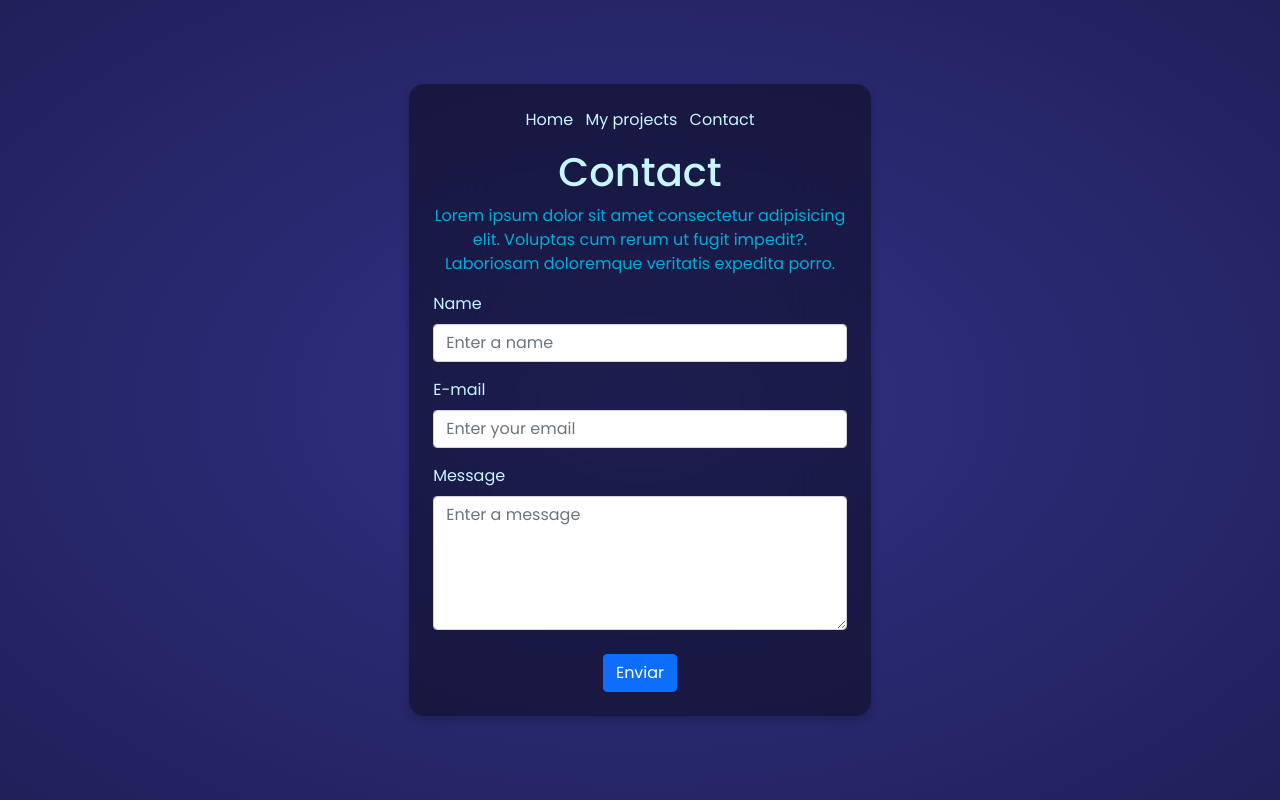
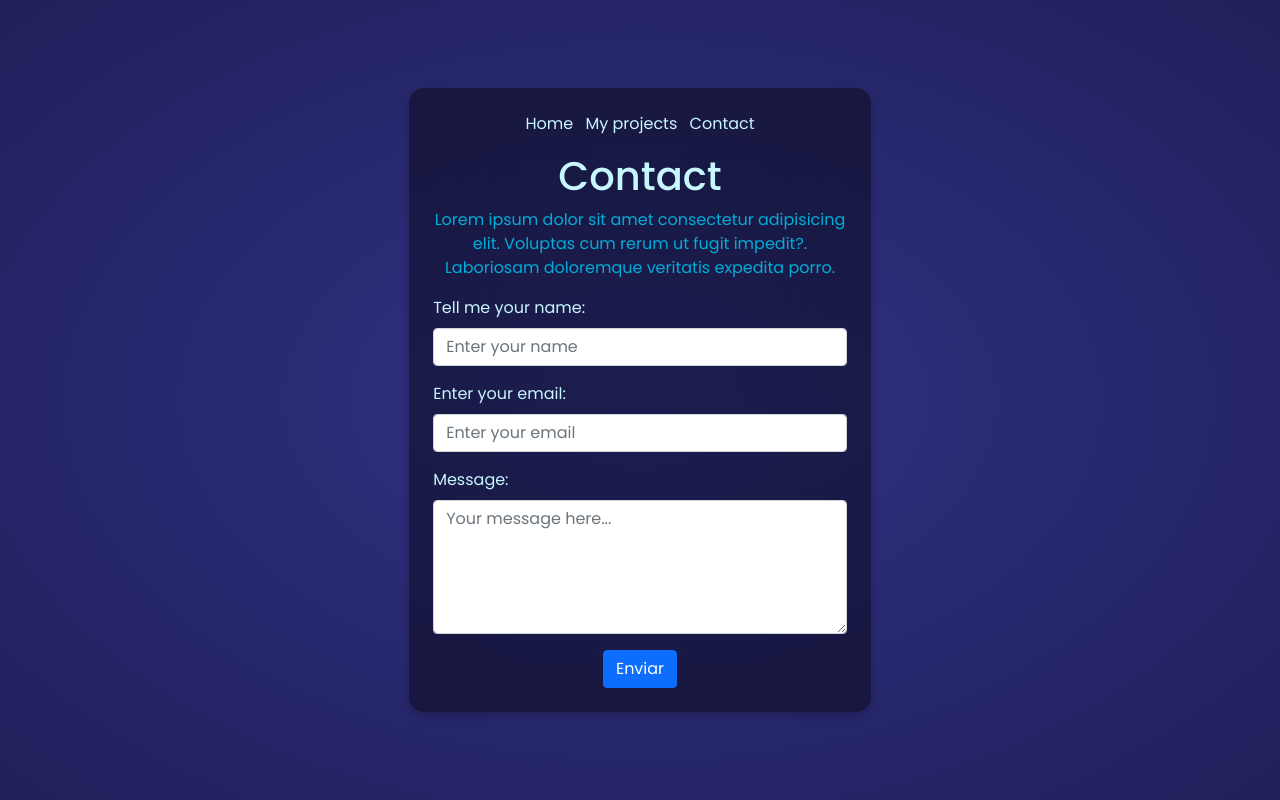
Before and after one commit to juanmarchant/WebPersonal, a Django app: page /contact/ in a window 1280 px wide. Run offline with Django 3.2, Linux system fonts and the light colour scheme.

Commit message:
Change Contact to CBV contact form and using send_email

```diff
--- /dev/null
+++ b/webpersonal/contact/forms.py
@@ -0,0 +1,6 @@
+from django import forms
+
+class ContactForm(forms.Form):
+    name = forms.CharField(label='Tell me your name', max_length=100)
+    email = forms.EmailField(label='Enter your email')
+    message = forms.CharField(label='Message', max_length=300)
--- a/webpersonal/contact/templates/contact/contact.html
+++ b/webpersonal/contact/templates/contact/contact.html
@@ -13,8 +13,8 @@
                 <p class="text-mediumblue">Lorem ipsum dolor sit amet consectetur adipisicing elit.
                 Voluptas cum rerum ut fugit impedit?. Laboriosam doloremque veritatis expedita porro.
             </div>
-            <form>
-                <div class="mb-3">
+            <form method='post'>{% csrf_token %}
+                {% comment %} <div class="mb-3">
                     <label class="form-label">Name</label>
                     <input type="text" placeholder="Enter a name" class="form-control">
 
@@ -28,12 +28,14 @@
                 <div class="mb-4">
                     <label class="form-label">Message</label>
                     <textarea class="form-control" placeholder="Enter a message" name="" id="" cols="30" rows="5"></textarea>
-                </div>
-
+                </div> {% endcomment %}
+                {{form}}
                 <div class="d-flex justify-content-center ">
                     <button type="submit" class="btn btn-primary">Enviar</button>
                 </div>
             </form>
+
+            {% comment %} {{form}} {% endcomment %}
         </div>
     </div>
 </div>
--- a/webpersonal/contact/views.py
+++ b/webpersonal/contact/views.py
@@ -1,6 +1,29 @@
-from django.shortcuts import render
-from django.views.generic.base import TemplateView
+from django import forms
+from .forms import ContactForm
+from django.views.generic.edit import FormView
+from django.core.mail import message, send_mail
+
+class ContactPageView(FormView):
+    template_name = 'contact/contact.html'
+    form_class = ContactForm
+    success_url = '/contact/' + '?ok'
 
 
-class ContactPageView(TemplateView):
-    template_name = 'contact/contact.html'
+    def get_form(self, form_class=None):
+        form = super(ContactPageView, self).get_form()
+        # Inputs
+        form.fields['name'].widget = forms.TextInput(
+            attrs={'class': 'form-control mb-3 mt-2', 'placeholder': 'Enter your name'})
+        form.fields['email'].widget = forms.EmailInput(
+            attrs={'class': 'form-control mb-3 mt-2', 'placeholder':'Enter your email'})
+        form.fields['message'].widget = forms.Textarea(
+            attrs={'class': 'form-control mb-3 mt-2', 'cols':'30', 'rows':'5', 'placeholder':'Your message here...'})
+        return form
+
+
+    def form_valid(self, form):
+        name = form.cleaned_data.get('name')
+        email = form.cleaned_data.get('email')
+        message = form.cleaned_data.get('message')
+        send_mail(name,message,email,['juanmarchantdev@gmail.com', 'anotalo.supp@gmail.com'],fail_silently=False)
+        return super().form_valid(form)
```
Also changed, not shown: webpersonal/webpersonal/settings.py (+13 -3 lines).
